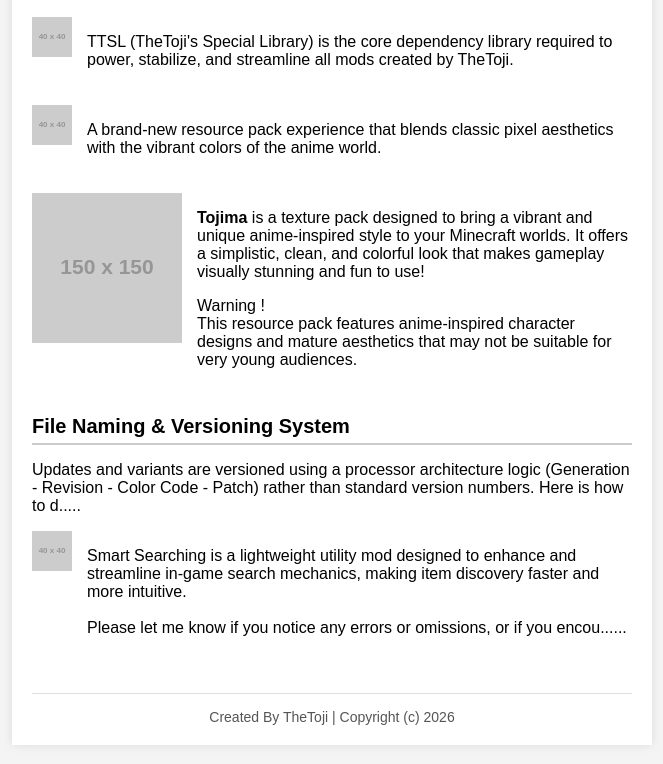
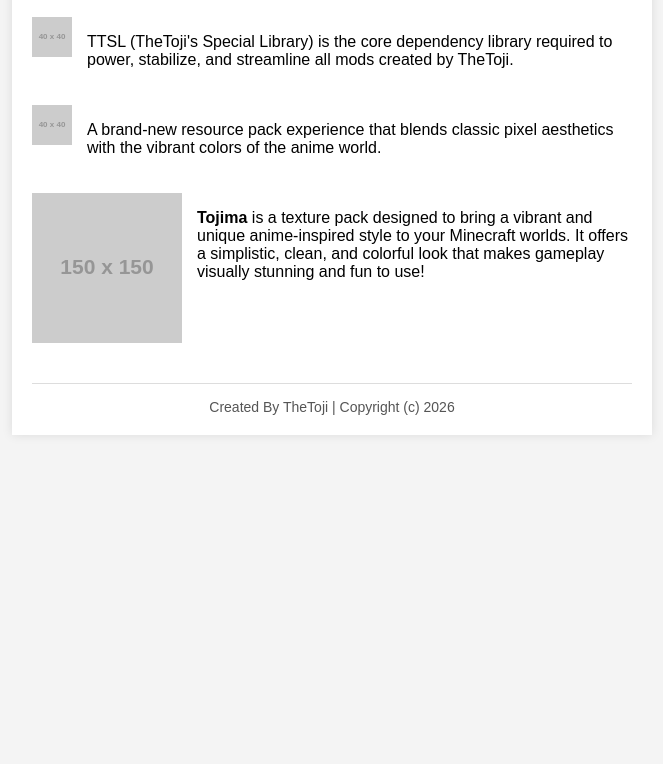
Before and after one commit to TheToji/The-Toji-s-Hub, a plain HTML site: page index.html in a window 1280 px wide. Shown: the part 438-1202 px from the top of the page, without its empty margins (308-971 px from the left). After the commit the page ends 893 px from the top, so only its background shows below. Drawn offline with Linux system fonts and the light colour scheme; placeholder pictures from the web are drawn by us.

Commit message:
Clean up index.html by removing unnecessary content
Removed warning text and several sections related to file naming and smart searching.

```diff
--- a/index.html
+++ b/index.html
@@ -20,7 +20,7 @@
 
     <!-- Ana İçerik Kutusu -->
     <div class="container">
-        <!-- Üst Menü (Artık birbirine yakın) -->
+        <!-- Üst Menü -->
         <div class="menu">
             <button class="menu-btn">NEWS</button>
             <button class="menu-btn">Social Links</button>
@@ -65,18 +65,7 @@
             <img src="https://via.placeholder.com/150" alt="Tojima Anime">
             <div>
                 <p><strong>Tojima</strong> is a texture pack designed to bring a vibrant and unique anime-inspired style to your Minecraft worlds. It offers a simplistic, clean, and colorful look that makes gameplay visually stunning and fun to use!</p>
-                <p class="warning-text">Warning !<br>This resource pack features anime-inspired character designs and mature aesthetics that may not be suitable for very young audiences.</p>
             </div>
-        </div>
-
-        <!-- File Naming & Versioning System Bölümü -->
-        <h2>File Naming & Versioning System</h2>
-        <p>Updates and variants are versioned using a processor architecture logic (Generation - Revision - Color Code - Patch) rather than standard version numbers. Here is how to d.....</p>
-
-        <!-- Akıllı Arama İkonlu Alt Kısım (Çizimindeki gibi) -->
-        <div class="project-item" style="margin-top: 15px;">
-            <img src="https://via.placeholder.com/40" alt="Icon">
-            <p>Smart Searching is a lightweight utility mod designed to enhance and streamline in-game search mechanics, making item discovery faster and more intuitive.<br><br>Please let me know if you notice any errors or omissions, or if you encou......</p>
         </div>
 
         <!-- Footer -->
```
